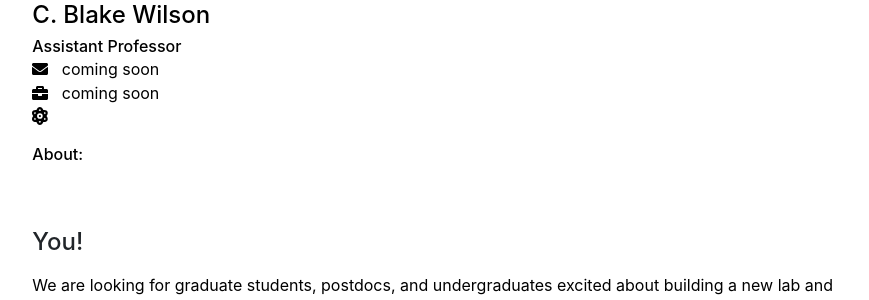
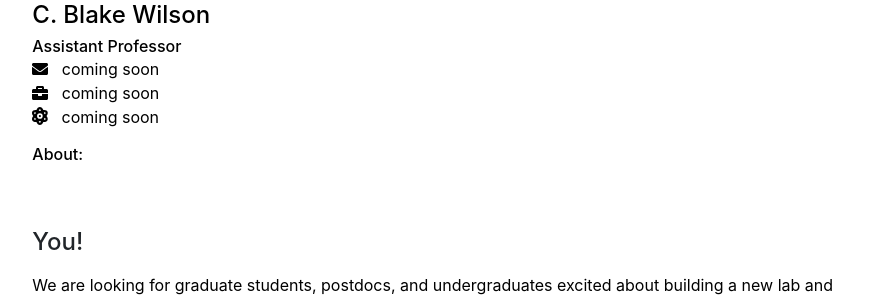
Before and after one commit to c-b-wilson-lab/c-b-wilson-lab, a Jekyll site: the page built from people.md, in a window 1280 px wide. Shown: the part 251-551 px from the top of the page, without its empty margins (197-1066 px from the left). Built offline with Jekyll 4.4.1, drawn with Linux system fonts in a browser that asks for light colours.

Commit message:
Update settings.yml

```diff
--- a/_data/settings.yml
+++ b/_data/settings.yml
@@ -15,6 +15,7 @@ people:
   phone: 'coming soon',
   email: 'coming soon',
   office: 'coming soon',
+  lab: 'coming soon',
   image: 'assets/img/primary-investigator.jpg',
   url: 'primary-investigator'
 }
```
